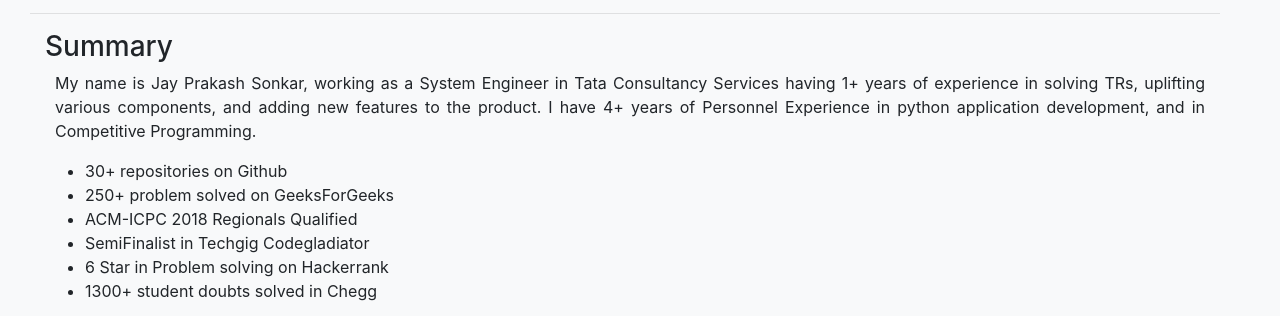
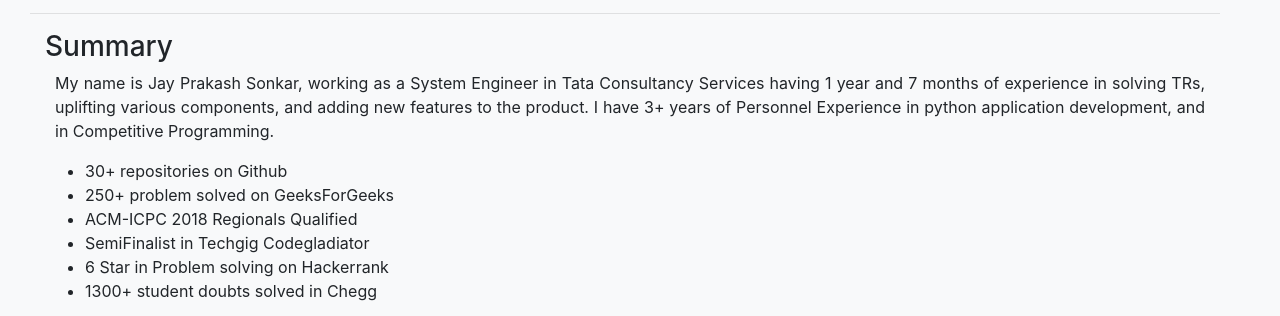
Before and after one commit to iamjpsonkar/portfolio, a plain HTML site: page index.html in a window 1280 px wide. Shown: the part 167-483 px from the top of the page. Drawn offline with Linux system fonts and the light colour scheme.

Commit message:
Added automatic experience update

```diff
--- a/index.html
+++ b/index.html
@@ -22,6 +22,28 @@
 			  height: 500px;
 			}
 		</style>
+		<script type="text/javascript">
+			function setExp()
+			{
+				var dateString="2020-10-15";
+				var today = new Date();
+				var joinDate = new Date(dateString);
+				var yxp = today.getFullYear() - joinDate.getFullYear();
+				var mxp = today.getMonth() - joinDate.getMonth();
+				if (mxp < 0 || (mxp === 0 && today.getDate() < joinDate.getDate()))
+				{
+					yxp--;
+					mxp=mxp*-1;
+				}
+				//alert(age);
+				//alert(m);
+				//return [age,m];
+				document.getElementById("eYear").innerHTML = yxp;
+				document.getElementById("eMonth").innerHTML = mxp;
+				document.getElementById("pYear").innerHTML = yxp+2;
+			}
+			window.onload = setExp;
+        </script>
   	</head>
 	<body class="bg-light" style="padding-left: 30px;padding-right: 60px;1">
 		<hr/>
@@ -77,7 +99,7 @@
 		<hr/>
 		<div class="container-fluid">
 			<h3>Summary</h3>
-			<p class="text-justify" style="padding-left: 10px;">My name is Jay Prakash Sonkar, working as a System Engineer in Tata Consultancy Services having 1+ years of experience in solving TRs, uplifting various components, and adding new features to the product. I have 4+ years of Personnel Experience in python application development, and in Competitive Programming.
+			<p class="text-justify" style="padding-left: 10px;">My name is Jay Prakash Sonkar, working as a System Engineer in Tata Consultancy Services having <span id="eYear">1</span> year and <span id="eMonth">7</span> months of experience in solving TRs, uplifting various components, and adding new features to the product. I have <span id="pYear">3</span>+ years of Personnel Experience in python application development, and in Competitive Programming.
 			</p>
 			<ul>
 				<li>30+ repositories on Github</li>
```
